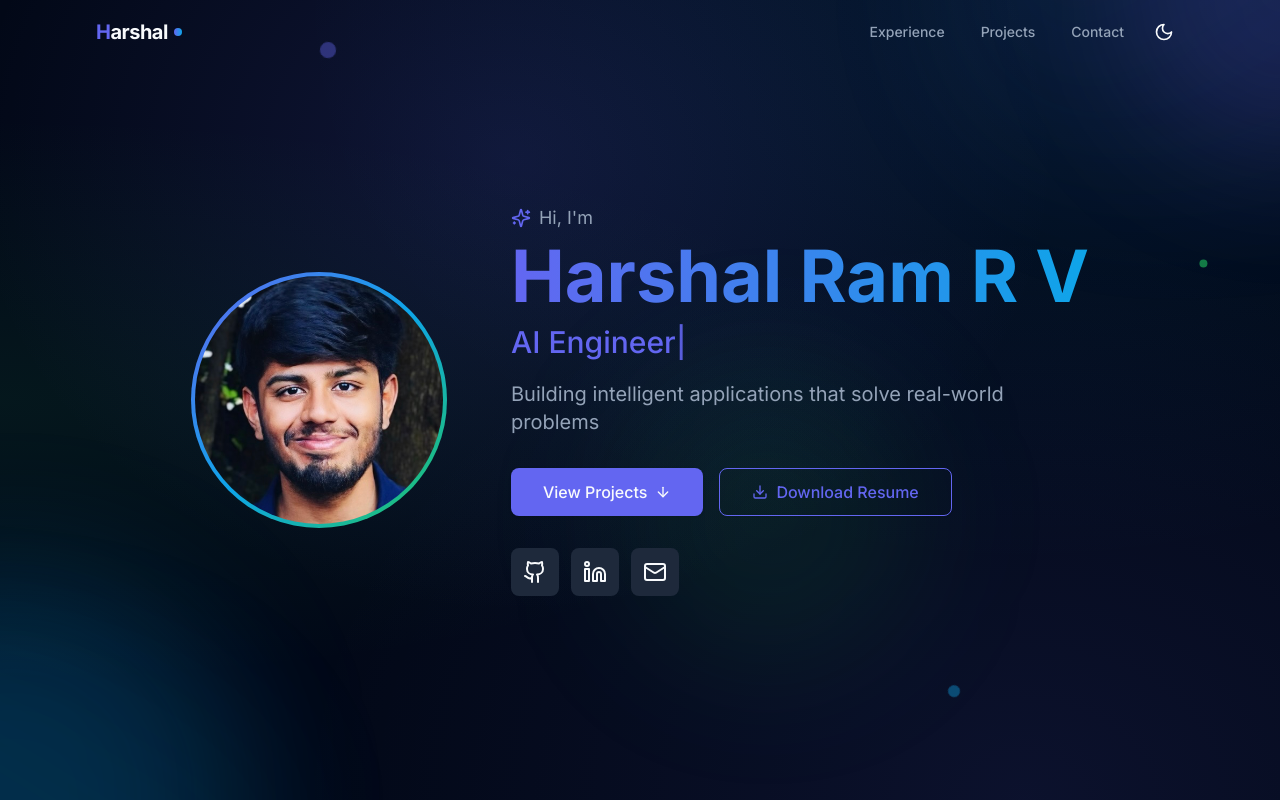
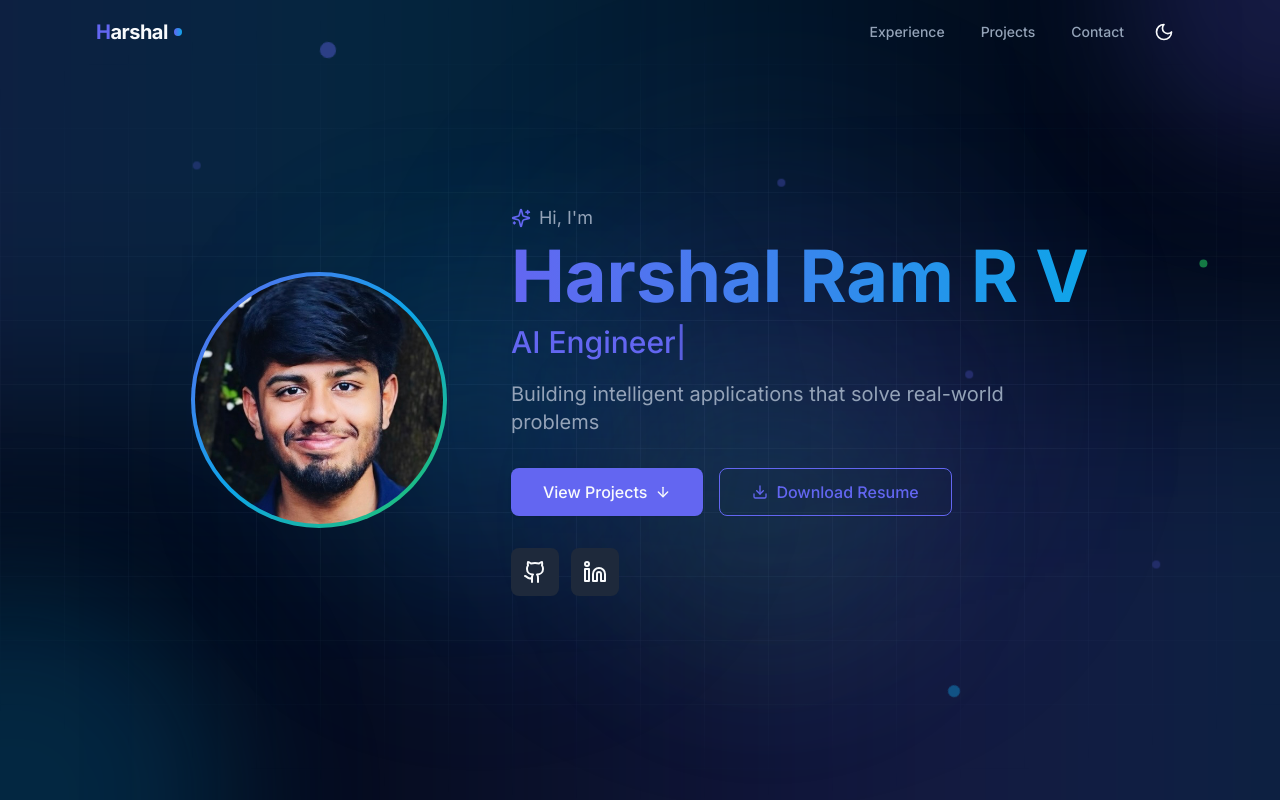
Before and after one commit to HarshalRamRV/Harshal-Portfolio, a Next.js app: page / in a window 1280 px wide. Shown: the top 800 px of the page. Built offline with nearby package versions, Linux system fonts and the light colour scheme.

Commit message:
feat: update Hero section with animated effects and background patterns + remove Email link from social links

```diff
--- a/components/sections/hero.tsx
+++ b/components/sections/hero.tsx
@@ -34,28 +34,77 @@ export function Hero() {
   };
 
   return (
-    <section className="relative min-h-screen flex items-center justify-center overflow-hidden section-mesh">
-      <FloatingShapes />
+    <section className="relative min-h-screen flex items-center justify-center overflow-hidden bg-background">
+      {/* Base grid pattern */}
+      <div className="absolute inset-0 bg-[linear-gradient(to_right,hsl(var(--border)/0.3)_1px,transparent_1px),linear-gradient(to_bottom,hsl(var(--border)/0.3)_1px,transparent_1px)] bg-[size:4rem_4rem] [mask-image:radial-gradient(ellipse_80%_50%_at_50%_50%,black_40%,transparent_100%)]" />
 
-      {/* Animated gradient orbs */}
+      {/* Animated aurora effect */}
       <div className="absolute inset-0 overflow-hidden pointer-events-none">
         <motion.div
           animate={{
+            x: [0, 100, 0],
+            y: [0, -50, 0],
             scale: [1, 1.2, 1],
-            opacity: [0.3, 0.5, 0.3],
           }}
-          transition={{ duration: 8, repeat: Infinity, ease: "easeInOut" }}
-          className="absolute -top-1/4 -right-1/4 w-1/2 h-1/2 rounded-full bg-gradient-to-br from-primary/30 to-transparent blur-3xl"
+          transition={{ duration: 20, repeat: Infinity, ease: "easeInOut" }}
+          className="absolute -top-1/2 -left-1/4 w-full h-full bg-gradient-to-r from-primary/20 via-secondary/20 to-transparent blur-[100px] rotate-12"
         />
         <motion.div
           animate={{
+            x: [0, -100, 0],
+            y: [0, 50, 0],
             scale: [1.2, 1, 1.2],
-            opacity: [0.2, 0.4, 0.2],
           }}
-          transition={{ duration: 10, repeat: Infinity, ease: "easeInOut", delay: 1 }}
-          className="absolute -bottom-1/4 -left-1/4 w-1/2 h-1/2 rounded-full bg-gradient-to-tr from-secondary/30 to-transparent blur-3xl"
+          transition={{ duration: 25, repeat: Infinity, ease: "easeInOut", delay: 2 }}
+          className="absolute -bottom-1/2 -right-1/4 w-full h-full bg-gradient-to-l from-secondary/20 via-primary/20 to-transparent blur-[100px] -rotate-12"
         />
       </div>
+
+      {/* Glowing orbs */}
+      <div className="absolute inset-0 overflow-hidden pointer-events-none">
+        <motion.div
+          animate={{ scale: [1, 1.3, 1], opacity: [0.4, 0.6, 0.4] }}
+          transition={{ duration: 8, repeat: Infinity, ease: "easeInOut" }}
+          className="absolute top-1/4 right-1/4 w-96 h-96 rounded-full bg-primary/30 blur-[120px]"
+        />
+        <motion.div
+          animate={{ scale: [1.2, 1, 1.2], opacity: [0.3, 0.5, 0.3] }}
+          transition={{ duration: 10, repeat: Infinity, ease: "easeInOut", delay: 1 }}
+          className="absolute bottom-1/4 left-1/4 w-80 h-80 rounded-full bg-secondary/30 blur-[100px]"
+        />
+        <motion.div
+          animate={{ scale: [1, 1.2, 1], opacity: [0.2, 0.4, 0.2] }}
+          transition={{ duration: 12, repeat: Infinity, ease: "easeInOut", delay: 2 }}
+          className="absolute top-1/2 left-1/2 -translate-x-1/2 -translate-y-1/2 w-[600px] h-[600px] rounded-full bg-gradient-radial from-primary/10 via-secondary/5 to-transparent blur-[80px]"
+        />
+      </div>
+
+      {/* Floating particles */}
+      <div className="absolute inset-0 overflow-hidden pointer-events-none">
+        {[...Array(6)].map((_, i) => (
+          <motion.div
+            key={i}
+            animate={{
+              y: [-20, 20, -20],
+              x: [-10, 10, -10],
+              opacity: [0.3, 0.6, 0.3],
+            }}
+            transition={{
+              duration: 5 + i * 2,
+              repeat: Infinity,
+              ease: "easeInOut",
+              delay: i * 0.5,
+            }}
+            className="absolute w-2 h-2 rounded-full bg-primary/50"
+            style={{
+              left: `${15 + i * 15}%`,
+              top: `${20 + (i % 3) * 25}%`,
+            }}
+          />
+        ))}
+      </div>
+
+      <FloatingShapes />
 
       <div className="relative z-10 max-w-6xl mx-auto px-4 sm:px-6 lg:px-8 py-20">
         <div className="flex flex-col lg:flex-row items-center gap-12 lg:gap-16">
--- a/components/shared/social-links.tsx
+++ b/components/shared/social-links.tsx
@@ -14,12 +14,7 @@ const links = [
     name: "LinkedIn",
     href: personalInfo.social.linkedin,
     icon: Linkedin,
-  },
-  {
-    name: "Email",
-    href: `mailto:${personalInfo.email}`,
-    icon: Mail,
-  },
+  }
 ];
 
 interface SocialLinksProps {
```
